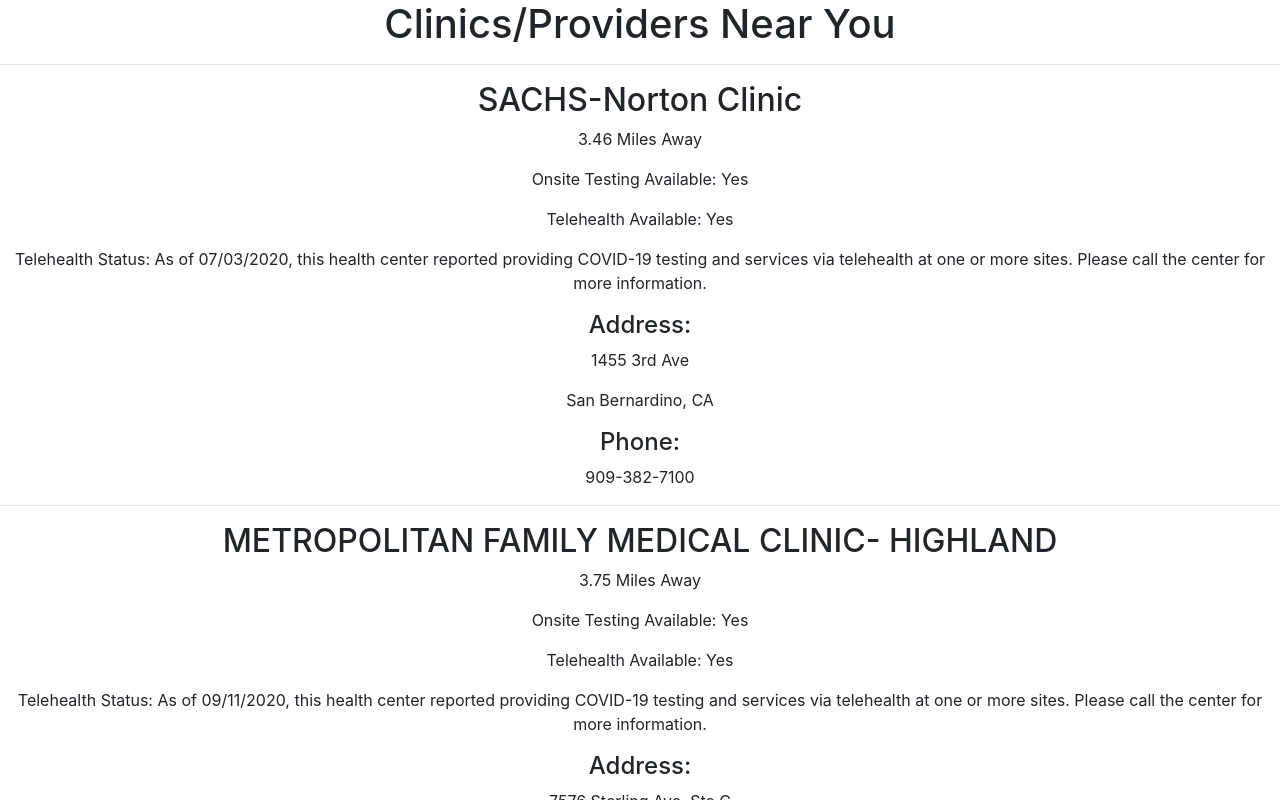
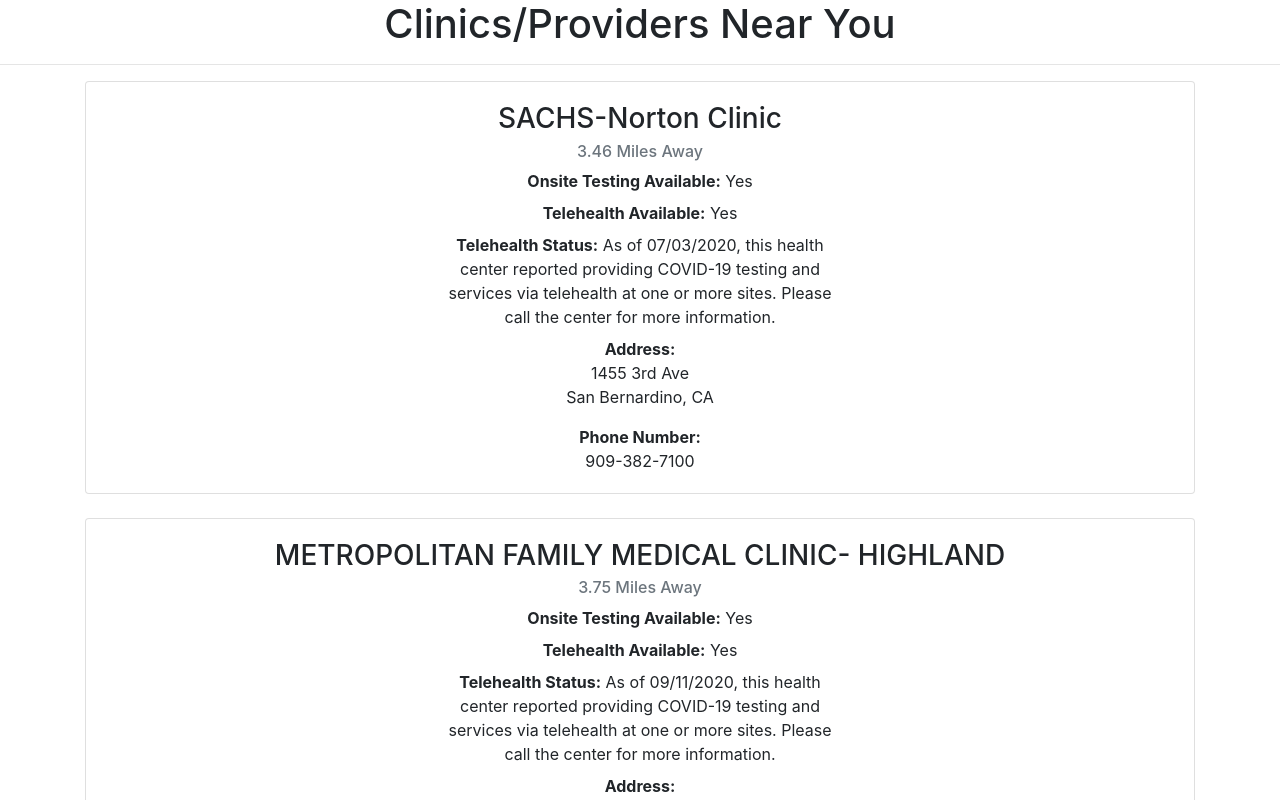
Before and after one commit to anthonygregis/hackathon-client, a React (Create React App) app: page /results in a window 1280 px wide. Shown: the top 800 px of the page. Built offline with nearby package versions, Linux system fonts and the light colour scheme.

Commit message:
[results] Convert displayed results with bootstrap styles

```diff
--- a/src/components/Results.js
+++ b/src/components/Results.js
@@ -3,23 +3,26 @@
 export default function Results(props) {
   let clinicResults = props.data.map(d => {
     return (
-      <div key={d.Id}>
-        {/* result name */}
-        <h2>{d.CtrNm}</h2>
-        {/* distance */}
-        <p>{d.Distance} Miles Away</p>
-        <p>Onsite Testing Available: {d.Covid19TestStatus}</p>
-        {/* telehealth */}
-        <p>Telehealth Available: {d.TeleHealthStatus}</p>
-        <p>Telehealth Status: {d.TelehealthText}</p>
-        {/* address */}
-        <h4>Address:</h4>
-        <p>{d.CtrAddress}</p>
-        <p>{d.CtrCity}, {d.CtrStateAbbr} {d.CtrZipcd}</p>
-        {/* phone */}
-        <h4>Phone:</h4>
-        <p>{d.CtrPhoneNum}</p>
-        <hr />
+      <div className="row" key={d.Id}>
+        <div className="col">
+        <div className="card mb-4" >
+          <div className="card-body">
+            <h3 className="card-title">{d.CtrNm}</h3>
+            <h6 className="card-subtitle mb-2 text-muted">{d.Distance} Miles Away</h6>
+            <div className="testing-info">
+              <p className="card-text mb-2"><strong>Onsite Testing Available:</strong> {d.Covid19TestStatus}</p>
+              <p className="card-text mb-2"><strong>Telehealth Available:</strong> {d.TeleHealthStatus}</p>
+              <p className="card-text mb-2" style={{maxWidth: '400px', margin: '0 auto'}}><strong>Telehealth Status:</strong> {d.TelehealthText}</p>
+            </div>
+            <strong>Address:</strong>
+            <p className="card-text mb-0">{d.CtrAddress}</p>
+            <p className="card-text">{d.CtrCity}, {d.CtrStateAbbr} {d.CtrZipcd}</p>
+
+            <strong>Phone Number:</strong>
+            <p className="card-text">{d.CtrPhoneNum}</p>
+          </div>
+        </div>
+        </div>
       </div>
     )
   })
@@ -27,7 +30,9 @@
     <>
       <h1>Clinics/Providers Near You</h1>
       <hr />
-      {clinicResults}
+      <div className="container" >
+        {clinicResults}
+      </div>
     </>
     )
-  }
+}
```
